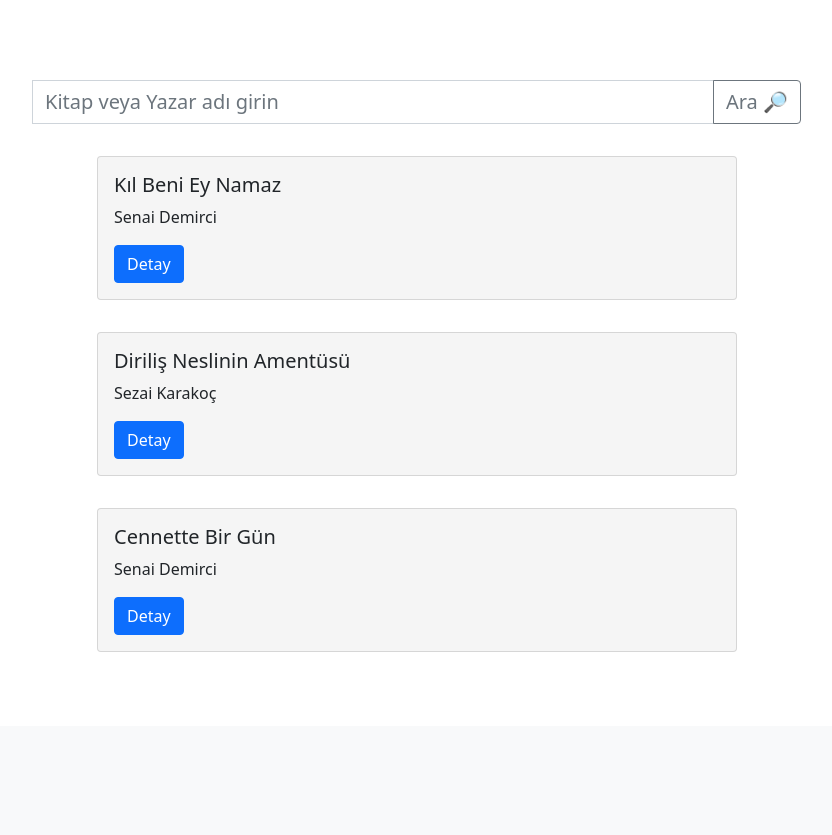
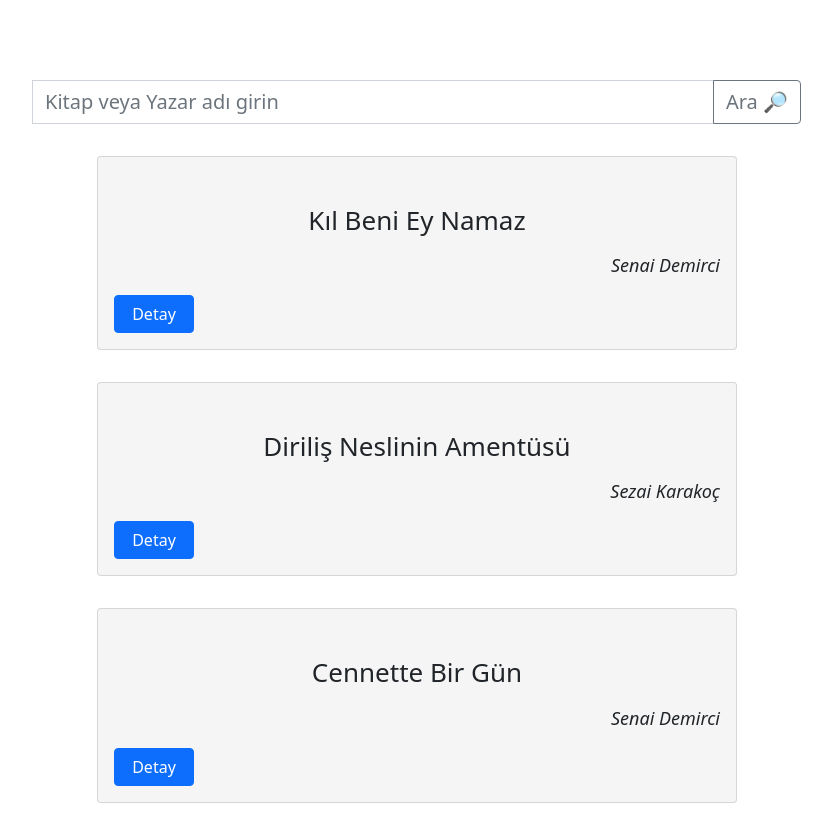
Before and after one commit to egepaksoy/soh-kutuphane, a Django app: template templates/search_page.html in a window 1280 px wide. Shown: the part 74-909 px from the top of the page, without its empty margins (223-1055 px from the left). Before the commit the page ends 726 px from the top, so only its background shows below. Run offline with Django 4.2, Linux system fonts and the light colour scheme; the template is opened without the code that fills it: values that come from a table or form of the project are taken from there, others are empty; data comes from the database, SQL or seed files in the repository; some libraries are stand-ins or nearby versions.

Commit message:
search page tamam

```diff
--- a/templates/search_page.html
+++ b/templates/search_page.html
@@ -16,9 +16,9 @@
   <form method="POST" action="./{{book.id}}/">
     {% csrf_token %}
     <div class="card-body">
-      <h5 class="card-title">{{ book.book_name|lower|title }}</h5>
-      <p class="card-text">{{ book.book_writer|lower|title }}</p>
-      <input type="submit" value="Detay" class="btn btn-primary"/>
+      <h5 class="card-title" style="text-align: center; font-size: 26px; margin: 2rem 0 1rem 0;">{{ book.book_name|lower|title }}</h5>
+      <p class="card-text" style="text-align: right; font-size: 18px; font-style: italic; margin-bottom: 1rem;">{{ book.book_writer|lower|title }}</p>
+      <input type="submit" value="Detay" style="width: 5rem;" class="btn btn-primary"/>
     </div>
   </form>
 </div>
```
